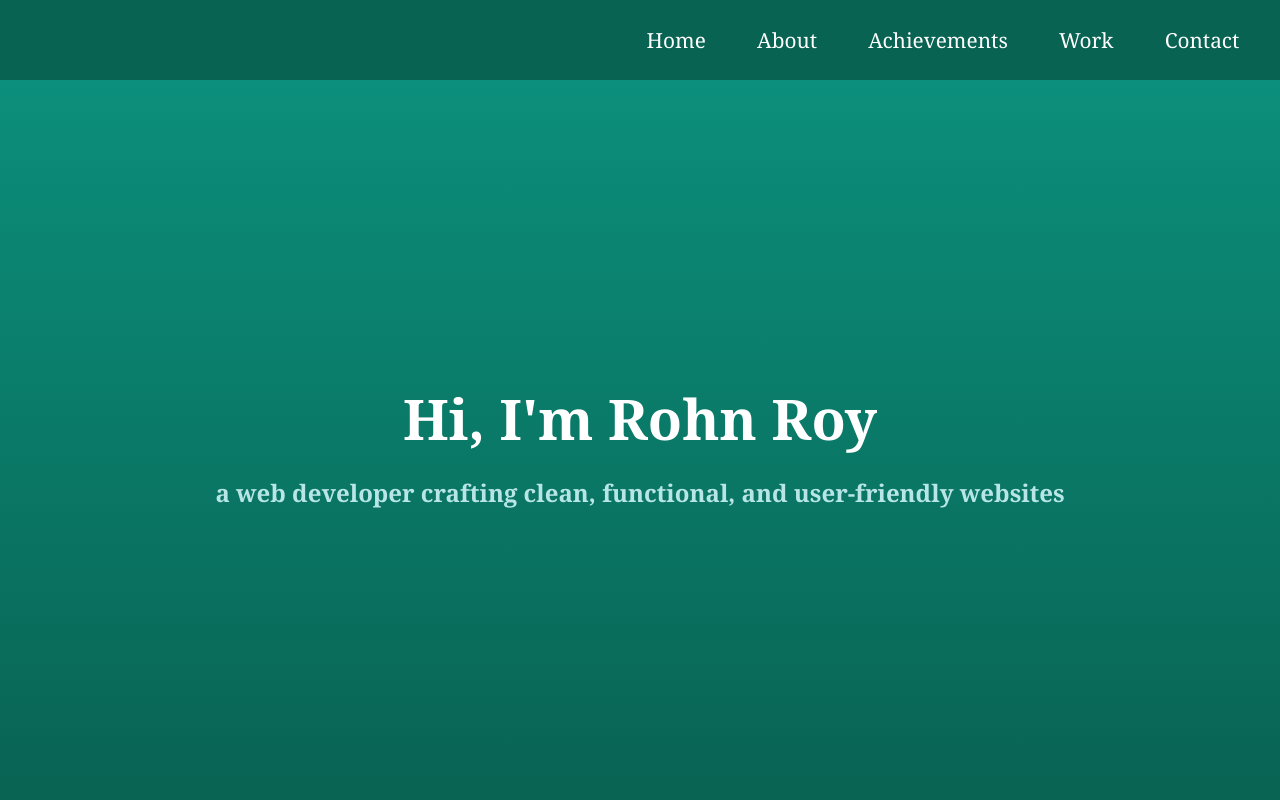
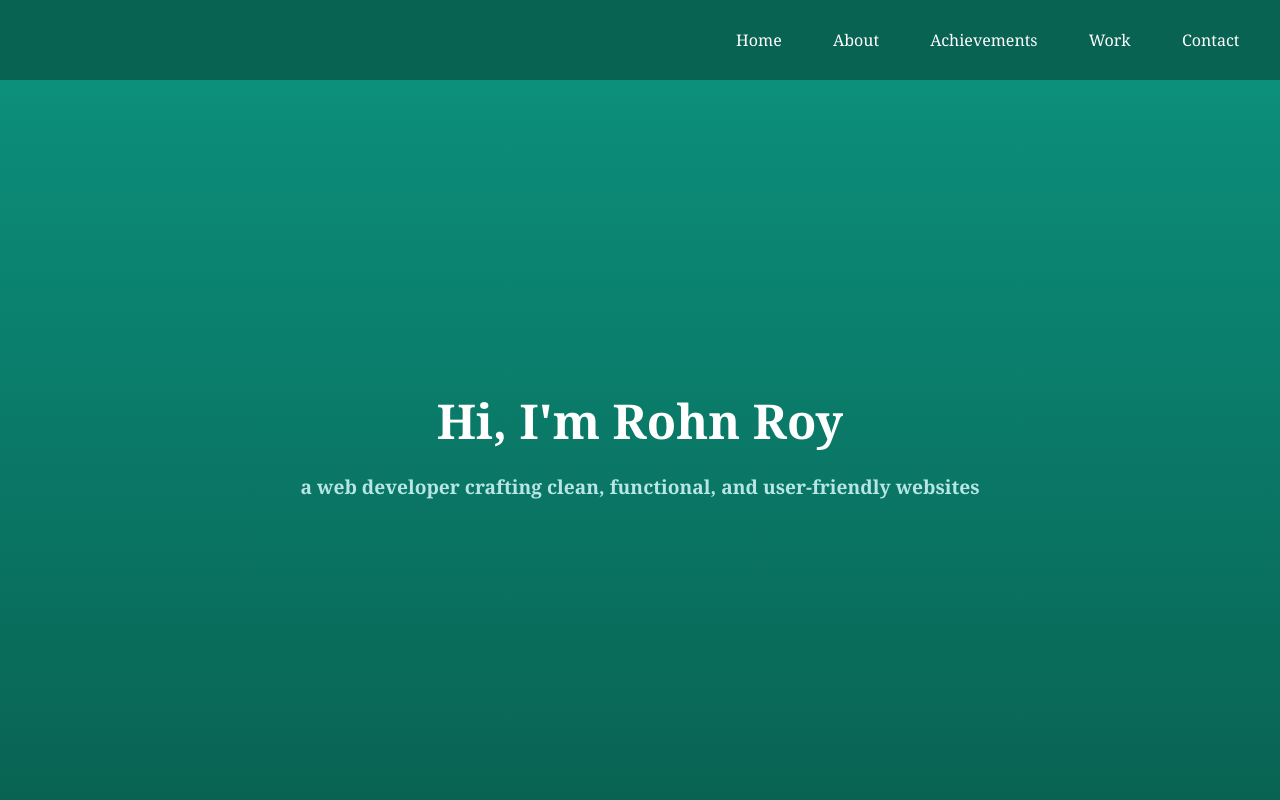
Before and after one commit to rohnroy0/my-portfolio, a plain HTML site: page index.html in a window 1280 px wide. Shown: the top 800 px of the page. Drawn offline with nearby package versions, Linux system fonts and the light colour scheme; a web font is replaced by a local one.

Commit message:
updated font-size

```diff
--- a/styles.css
+++ b/styles.css
@@ -22,7 +22,7 @@
 
 .nav-link {
   padding: 2vw;
-  font-size: 1.3em;
+  font-size: 1rem;
   color: white;
 }
 
@@ -46,13 +46,13 @@ h1 {
   color: white;
   font-weight: bold;
   padding-bottom: 20px;
-  font-size: 3.5rem;
+  font-size: 3rem;
   text-align: center;
 }
 p{
   color: #b8e6e6;
   font-weight: bold;
-  font-size: 1.5rem;
+  font-size: 1.2rem;
   text-align: center;
 }
 
@@ -125,7 +125,7 @@ img{
 
 .links{
   width:50%;
-  padding-top: 25vh;
+  padding-top: 16vh;
   height: 100%;
   display: flex;
   justify-content: space-evenly;
@@ -230,7 +230,7 @@ h4{
 
 .me-section-empty{
   width: 100%;
-  padding-top: 5rem;
+  padding-top: 3.5rem;
 }
 
 .skillset{
```
